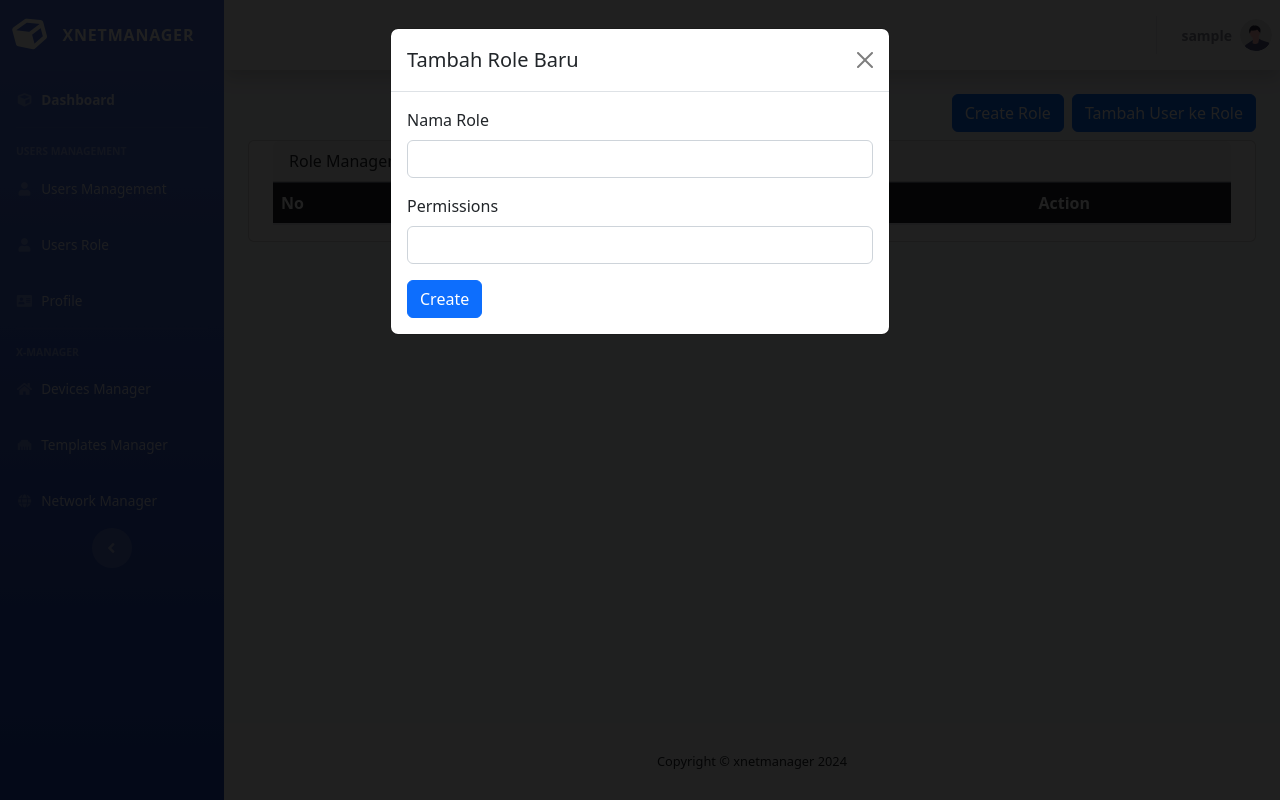
After one commit to deckiokmal/xnetmanager, a Flask app: page /user_role in a window 1280 px wide, after a click on "Create Role". The commit adds this page. Run offline with Flask 3, Linux system fonts and the light colour scheme; the visitor is signed in with stand-in values (Sample User, id 1); data comes from the database, SQL or seed files in the repository; both versions use the stored data as it was after the commit; data that the repository does not hold is empty; parts of the project's set-up code (start-up, migrations or seed data) failed here and were passed over; some libraries are stand-ins or nearby versions.

Commit message:
prepare user roles base access

```diff
--- a/requirements.txt
+++ b/requirements.txt
@@ -11,3 +11,4 @@ Flask-Migrate==4.0.5
 paramiko==3.4.0
 PyYAML==6.0.1
 Flask-WTF==1.2.1
+flask-principal==0.4.0
--- a/src/controllers/device_manager.py
+++ b/src/controllers/device_manager.py
@@ -88,7 +88,7 @@ def device_create():
             # kembali ke index
             return redirect(url_for("dm.index"))
 
-    return render_template("/device_managers/device_create.html")
+    return redirect(url_for("dm.index"))
 
 
 # Update device
--- a/src/controllers/users.py
+++ b/src/controllers/users.py
@@ -1,8 +1,18 @@
-from flask import Blueprint, render_template, request, session, redirect, url_for, flash
+from flask import (
+    Blueprint,
+    render_template,
+    request,
+    session,
+    redirect,
+    url_for,
+    flash,
+    abort,
+    jsonify,
+)
 from flask_login import login_required, current_user
 from functools import wraps
 from src import db, bcrypt
-from src.models.users import User
+from src.models.users import User, Role
 from src.utils.forms import RegisterForm
 
 
@@ -20,13 +30,15 @@ def inject_user():
     return dict(username=None)
 
 
+# Decorator untuk user yang belum login
 def login_required(f):
     @wraps(f)
     def decorated_function(*args, **kwargs):
         if not current_user.is_authenticated:
-            flash('You need to login first', 'info')
-            return redirect(url_for('main.login'))
+            flash("You need to login first", "info")
+            return redirect(url_for("main.login"))
         return f(*args, **kwargs)
+
     return decorated_function
 
 
@@ -42,13 +54,14 @@ def dashboard():
 
 # Users Management Page
 @users_bp.route("/users", methods=["GET", "POST"])
-@login_required
+
 def index():
     # Tampilkan all users per_page 10
     page = request.args.get("page", 1, type=int)
     per_page = 10
     all_users = User.query.paginate(page=page, per_page=per_page)
 
+    # Modal Form Create users
     form = RegisterForm(request.form)
     if form.validate_on_submit():
         try:
@@ -148,3 +161,126 @@ def user_profile():
     user = User.query.get(user_id)
 
     return render_template("/users/user_profile.html", user=user)
+
+
+# Users Role Page
+@users_bp.route("/user_role", methods=["GET", "POST"])
+@login_required
+def roles():
+    # Tampilkan all user role per_page 10
+    page = request.args.get("page", 1, type=int)
+    per_page = 10
+    all_role = Role.query.paginate(page=page, per_page=per_page)
+
+    return render_template("/users/role_users.html", all_role=all_role)
+
+
+# Create device
+@users_bp.route("/create_role", methods=["GET", "POST"])
+@login_required
+def create_role():
+    if request.method == "POST":
+        role_name = request.form["name"]
+        role_permissions = request.form["permissions"]
+
+        # 1. existing role name check
+        exist_role = Role.query.filter_by(name=role_name).first()
+        if exist_role:
+            flash("Role sudah ada!", "error")
+
+        # 2. name dan permissions field check. - user tidak boleh input data kosong.
+        elif not role_name or not role_permissions:
+            flash("role name dan permissions tidak boleh kosong!", "warning")
+
+        # jika error checking null, maka eksekusi create_role
+        else:
+            new_role = Role(
+                name=role_name,
+                permissions=role_permissions,
+            )
+            db.session.add(new_role)
+            db.session.commit()
+            flash("Role berhasil ditambah!", "success")
+
+            # kembali ke index
+            return redirect(url_for("users.roles"))
+
+    return redirect(url_for("users.roles"))
+
+
+# Role Update
+@users_bp.route("/role_update/<int:role_id>", methods=["GET", "POST"])
+@login_required
+def role_update(role_id):
+    # Mengambil objek Role berdasarkan role_id
+    role = Role.query.get(role_id)
+
+    # Jika metode request adalah POST, proses update role
+    if request.method == "POST":
+        role_name = request.form["name"]
+        role_permissions = request.form["permissions"]
+
+        # 1. existing role name check
+        exist_role = Role.query.filter(
+            Role.id != role.id, Role.name == role_name
+        ).first()
+        if exist_role:
+            flash("Role dengan nama tersebut sudah ada!", "error")
+        else:
+            # Mengupdate data role name
+            role.name = role_name
+            role.permissions = role_permissions
+
+            # Commit perubahan ke database
+            db.session.commit()
+            flash("Role berhasil diubah.", "success")
+            return redirect(url_for("users.roles"))
+
+    # Render halaman update user dengan data user yang akan diupdate
+    return render_template("/users/role_update.html", role=role)
+
+
+# Role Delete
+@users_bp.route("/role_delete/<int:role_id>", methods=["POST"])
+@login_required
+def role_delete(role_id):
+    role = Role.query.get_or_404(role_id)
+
+    if role.users.count() > 0:
+        flash(
+            "Role tidak dapat dihapus karena masih terasosiasi dengan pengguna.",
+            "warning",
+        )
+        return redirect(url_for("users.roles"))
+
+    db.session.delete(role)
+    db.session.commit()
+    flash("Role berhasil dihapus.", "success")
+    return redirect(url_for("users.roles"))
+
+
+@users_bp.route("/add_user_to_role", methods=["POST"])
+@login_required
+def add_user_to_role():
+    if request.method == "POST":
+        username = request.form["username"]
+        role_name = request.form["role_name"]
+
+        user = User.query.filter_by(username=username).first()
+        if not user:
+            return jsonify({"status": "error", "message": "User not found"})
+
+        role = Role.query.filter_by(name=role_name).first()
+        if not role:
+            return jsonify({"status": "error", "message": "Role not found"})
+
+        user.role = role
+        db.session.commit()
+        return jsonify(
+            {
+                "status": "success",
+                "message": f"User {username} berhasil ditambahkan ke role {role_name}.",
+            }
+        )
+
+    return jsonify({"status": "error", "message": "Invalid request"})
--- a/src/templates/layouts/layout.html
+++ b/src/templates/layouts/layout.html
@@ -100,6 +100,13 @@
                 <a class="nav-link" href="/users">
                     <i class="fas fa-fw fa-user"></i>
                     <span>Users Management</span></a>
+            </li>
+
+            <!-- Nav Item - Charts -->
+            <li class="nav-item">
+                <a class="nav-link" href="/user_role">
+                    <i class="fas fa-fw fa-user"></i>
+                    <span>Users Role</span></a>
             </li>
 
             <!-- Nav Item - Charts -->
--- /dev/null
+++ b/src/templates/users/role_users.html
@@ -0,0 +1,161 @@
+{% extends "/layouts/layout.html" %}
+{% block title %}role_user{% endblock %}
+{% block content %}
+<!-- Begin Page Content -->
+
+
+<div class="d-grid gap-2 d-md-flex justify-content-md-end mb-2">
+    <!-- Tombol untuk menampilkan modal -->
+    <button type="button" class="btn btn-primary" data-bs-toggle="modal" data-bs-target="#rolecreateModal">
+        Create Role
+    </button>
+    <!-- Tombol untuk menampilkan modal -->
+    <button type="button" class="btn btn-primary" data-bs-toggle="modal" data-bs-target="#addUserToRoleModal">
+        Tambah User ke Role
+    </button>
+</div>
+
+<div class="card position-relative px-4">
+    <div class="card-header">
+        Role Management
+    </div>
+    <div class="table-responsive">
+        <table class="table table-hover">
+            <thead class="table-dark">
+                <tr>
+                    <th scope="col" class="justify-content">No</th>
+                    <th scope="col">Role</th>
+                    <th scope="col">User</th>
+                    <th scope="col">Permissions</th>
+                    <th scope="col">Action</th>
+                </tr>
+            </thead>
+            <tbody class="position-relative py-2 px-4">
+
+                {% for role in all_role %}
+                <tr>
+                    <th scope="row">{{ loop.index }}</th>
+                    <td>
+                        <div class="text-wrap">
+                            {{ role.name }}
+                        </div>
+                    </td>
+                    <td>
+                        {% for user in role.users %}
+                        {{ user.username }}<br>
+                        {% endfor %}
+                    </td>
+                    <td>
+                        {{ role.permissions }}
+                    </td>
+                    <td>
+                        <div class="input-group flex-nowrap">
+
+                            <div class="position-relative mr-1">
+                                <form action="{{url_for('users.role_update', role_id=role.id)}}" method="get">
+                                    <input class="btn btn-success" type="submit" value="Edit">
+                                </form>
+                            </div>
+
+                            <div class="position-relative ml-1">
+                                <form action="{{url_for('users.role_delete', role_id=role.id)}}" method="post">
+                                    <input class="btn btn-danger"
+                                        onclick="return confirm('Anda yakin ingin menghapus role ini?');" type="submit"
+                                        value="Delete">
+                                </form>
+                            </div>
+
+                        </div>
+                    </td>
+                </tr>
+                {% endfor %}
+            </tbody>
+        </table>
+    </div>
+</div>
+
+<!-- create device Modal -->
+<div class="modal fade" id="rolecreateModal" tabindex="-1" aria-labelledby="rolecreateModalLabel" aria-hidden="true">
+    <div class="modal-dialog">
+        <div class="modal-content">
+            <div class="modal-header">
+                <h5 class="modal-title" id="rolecreateModalLabel">
+                    Tambah Role Baru
+                </h5>
+                <button type="button" class="btn-close" data-bs-dismiss="modal" aria-label="Close"></button>
+            </div>
+            <div class="modal-body">
+                <form method="post" enctype="multipart/form-data" action="{{url_for('users.create_role')}}">
+                    <div class="mb-3">
+                        <label for="name" class="form-label">Nama Role</label>
+                        <input type="text" class="form-control" id="name" name="name" required>
+                    </div>
+                    <div class="mb-3">
+                        <label for="permissions" class="form-label">Permissions</label>
+                        <input type="text" class="form-control" id="permissions" name="permissions" required>
+                    </div>
+                    <button type="submit" class="btn btn-primary">
+                        Create
+                    </button>
+                </form>
+            </div>
+        </div>
+    </div>
+</div>
+
+
+<!-- Modal -->
+<div class="modal fade" id="addUserToRoleModal" tabindex="-1" aria-labelledby="addUserToRoleModalLabel"
+    aria-hidden="true">
+    <div class="modal-dialog">
+        <div class="modal-content">
+            <div class="modal-header">
+                <h5 class="modal-title" id="addUserToRoleModalLabel">Tambah User ke Role</h5>
+                <button type="button" class="btn-close" data-bs-dismiss="modal" aria-label="Close"></button>
+            </div>
+            <div class="modal-body">
+                <form id="addUserToRoleForm">
+                    <div class="mb-3">
+                        <label for="username" class="form-label">Username</label>
+                        <input type="text" class="form-control" id="username" name="username" required>
+                    </div>
+                    <div class="mb-3">
+                        <label for="role_name" class="form-label">Role Name</label>
+                        <input type="text" class="form-control" id="role_name" name="role_name" required>
+                    </div>
+                </form>
+            </div>
+            <div class="modal-footer">
+                <button type="button" class="btn btn-secondary" data-bs-dismiss="modal">Close</button>
+                <button type="button" class="btn btn-primary" onclick="addUserToRole()">Tambah</button>
+            </div>
+        </div>
+    </div>
+</div>
+
+
+<script>
+    function addUserToRole() {
+        $.ajax({
+            url: "/add_user_to_role",
+            method: "POST",
+            data: $("#addUserToRoleForm").serialize(),
+            success: function(response) {
+                if (response.status === "success") {
+                    alert(response.message);
+                    window.location.href = "{{ url_for('users.roles') }}"; // Redirect ke halaman users.roles
+                } else {
+                    alert(response.message);
+                }
+            },
+            error: function() {
+                alert("Terjadi kesalahan saat menambahkan user ke role.");
+            }
+        });
+    }
+</script>
+
+
+
+<!-- End of Page Content -->
+{% endblock %}
```
Also changed, not shown: migrations/versions/ab0b4b9b972b_.py (added, +41 -0 lines), src/models/networkautomation.py (+4 -4 lines), src/models/users.py (+20 -2 lines), src/templates/users/role_update.html (added, +28 -0 lines), instance/xnetmanager.sqlite.
